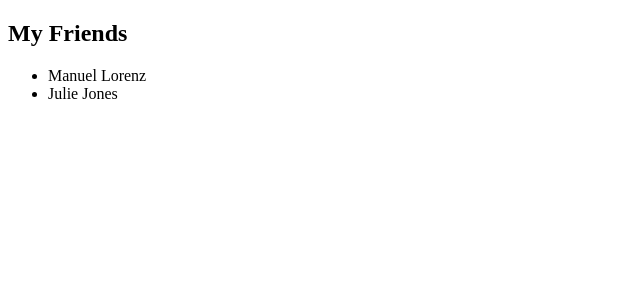
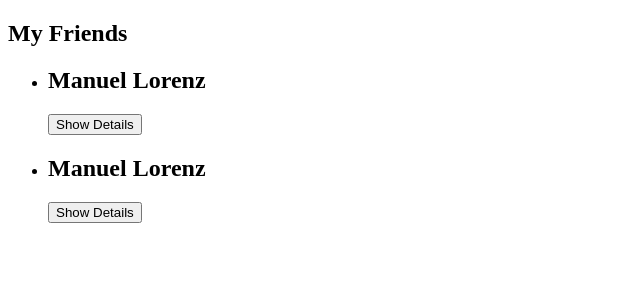
Before and after one commit to rpalvair/vue-formation, a Vue app in the folder vue-cli-01-a-new-vue-project/: page / in a window 1280 px wide. Shown: the top 300 px of the page, without its empty margins (0-640 px from the left). Built offline with nearby package versions, Linux system fonts and the light colour scheme.

Commit message:
feat : Create FriendContact component

```diff
--- a/vue-cli-01-a-new-vue-project/src/App.vue
+++ b/vue-cli-01-a-new-vue-project/src/App.vue
@@ -2,13 +2,16 @@
 <section>
     <h2>My Friends</h2>
     <ul>
-        <li v-for="friend in friends" :key="friend.id">{{friend.name}}</li>
+        <friend-contact></friend-contact>
+        <friend-contact></friend-contact>
     </ul>
 </section>
 </template>
 
 <script>
+import FriendContact from './components/FriendContact.vue'
 export default  {
+  components: { FriendContact },
   data() {
     return {
       friends: [
--- /dev/null
+++ b/vue-cli-01-a-new-vue-project/src/components/FriendContact.vue
@@ -0,0 +1,31 @@
+<template>
+  <li>
+    <h2>{{ friend.name }}</h2>
+    <button @click="toggleDetails">Show Details</button>
+    <ul v-if="detailsAreVisible">
+        <li><strong>Phone : </strong>{{friend.phone}}</li>
+        <li><strong>Email : </strong>{{friend.email}}</li>
+    </ul>
+  </li>
+</template>
+
+<script>
+export default {
+    data() {
+        return {
+            detailsAreVisible: false,
+            friend: {
+                id: "manuel",
+                name: "Manuel Lorenz",
+                phone: "01234 5678 991",
+                email: "manuel@localhost.com",
+            },
+        }
+    },
+    methods: {
+        toggleDetails() {
+            this.detailsAreVisible = !this.detailsAreVisible
+        }
+    }
+}
+</script>
```
Also changed, not shown: vue-cli-01-a-new-vue-project/src/main.js (+8 -3 lines).
